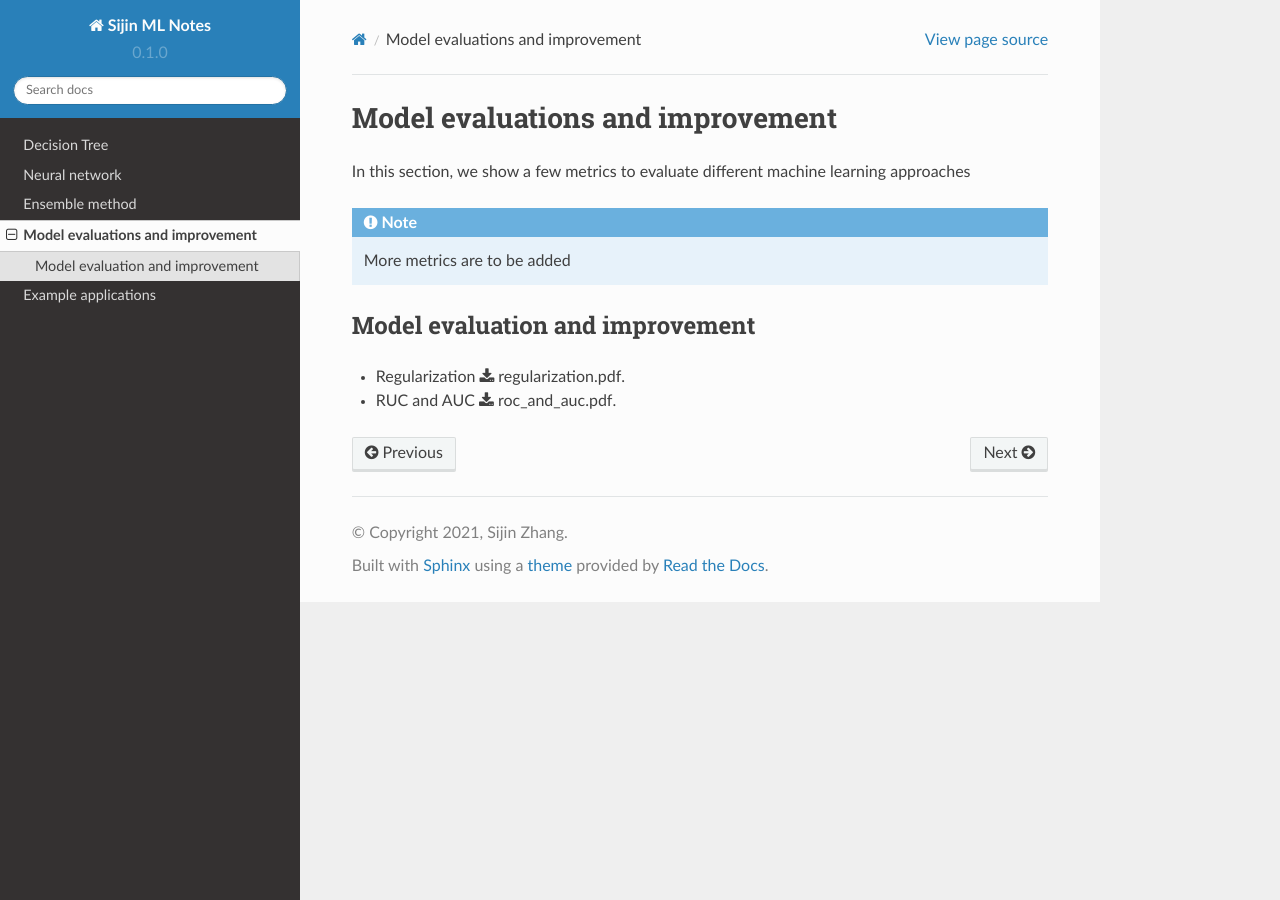
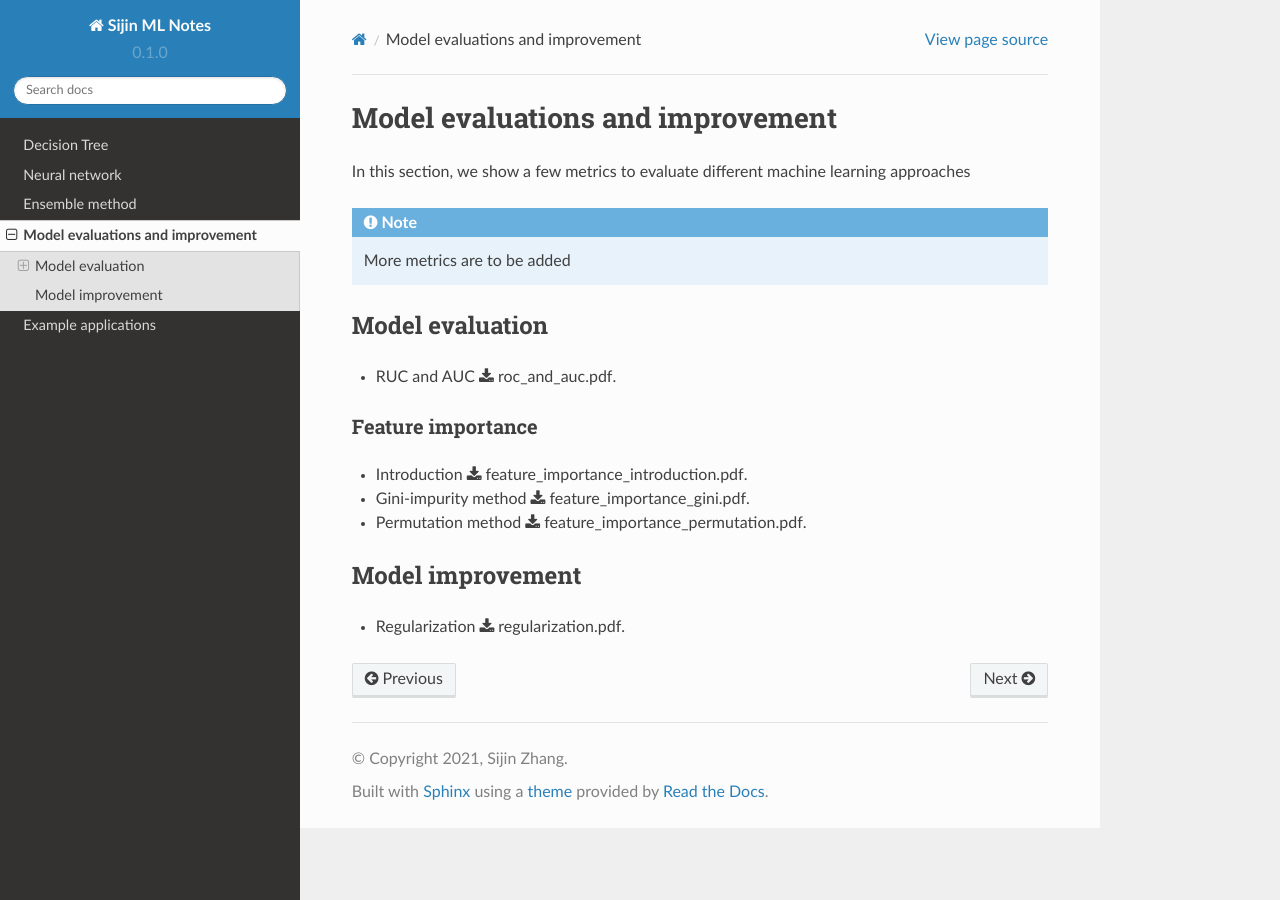
Before and after one commit to jzanetti/Sijin_ML, a Sphinx documentation site: the page built from docs/source/evaluation/eval.rst, in a window 1280 px wide. Built offline with Sphinx 7.4.7 and the Read the Docs theme 2.0.0, drawn with Linux system fonts in a browser that asks for light colours.

Commit message:
Update eval.rst

```diff
--- a/docs/source/evaluation/eval.rst
+++ b/docs/source/evaluation/eval.rst
@@ -7,7 +7,16 @@ In this section, we show a few metrics to evaluate different machine learning ap
 
    More metrics are to be added
 
-Model evaluation and improvement
+Model evaluation
+--------
+* RUC and AUC :download:`roc_and_auc.pdf <pdf/roc_and_auc.pdf>`.
+
+Feature importance
+^^^^^^^^
+* Introduction :download:`feature_importance_introduction.pdf <pdf/feature_importance_introduction.pdf>`.
+* Gini-impurity method :download:`feature_importance_gini.pdf <pdf/feature_importance_gini.pdf>`.
+* Permutation method :download:`feature_importance_permutation.pdf <pdf/feature_importance_permutation.pdf>`.
+
+Model improvement
 --------
 * Regularization :download:`regularization.pdf <pdf/regularization.pdf>`.
-* RUC and AUC :download:`roc_and_auc.pdf <pdf/roc_and_auc.pdf>`.
```
